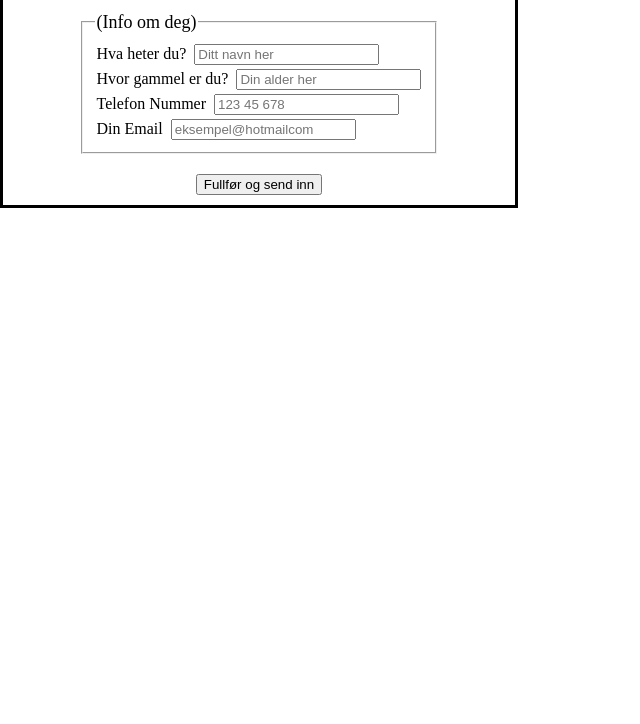
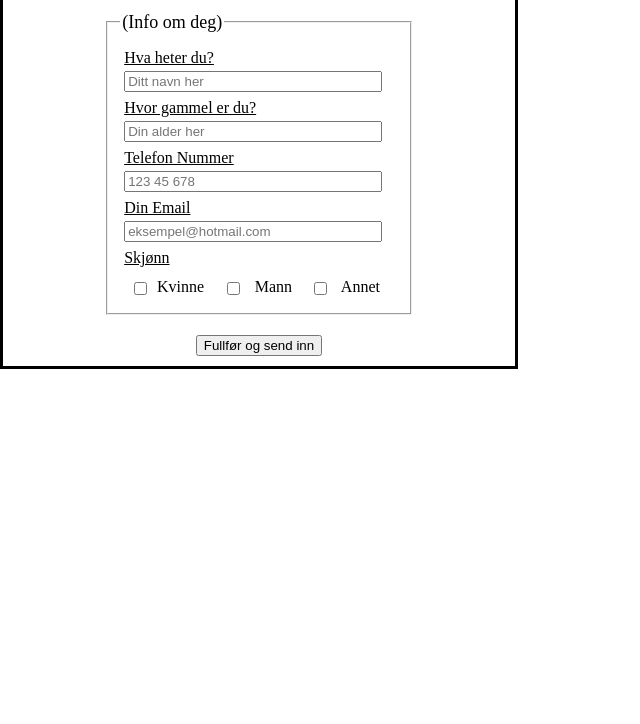
Before and after one commit to Martin-koder1/Kurs-Oppgave-8, a website: page index.html in a window 1280 px wide. Shown: the part 76-800 px from the top of the page, without its empty margins (0-640 px from the left). Drawn offline with Linux system fonts and the light colour scheme.

Commit message:
genderboxes

```diff
--- a/index.html
+++ b/index.html
@@ -29,11 +29,25 @@
         </div>
         <div>
           <label for="Email">Din Email</label>
-          <input type="text" id="Email" name="Email" placeholder="eksempel@hotmailcom"
+          <input type="text" id="Email" name="Email" placeholder="eksempel@hotmail.com"
           />
         </div>
+        <label for="Gender">Skjønn</label>
+        <div class=CheckBoxes>
+        <label class="GenderDecor">
+          <input type="checkbox" id="Female" name="Gender" value="Female" />
+          Kvinne
+        </label>
+        <label class="GenderDecor">
+          <input type="checkbox" id="Male" name="Gender" value="Male" />
+          Mann
+        </label>
+        <label class="GenderDecor">
+          <input type="checkbox" id="Other" name="Gender" value="Other" />
+          Annet
+        </label>
+        </div>
       </fieldset>
-
       <div class="CompleteButton">
         <button id="CompleteJob">Fullfør og send inn</button>
       </div>
--- a/script.js
+++ b/script.js
@@ -3,6 +3,10 @@ const YourName = document.querySelector('#WhoYou');
 const YourAge = document.querySelector('#Age')
 const YourNumber = document.querySelector('#PhoneNumber')
 const YourEmail = document.querySelector('#Email')
+
+const FemaleElement = document.querySelector("#Female")
+const MaleElement = document.querySelector("#Male")
+const OtherElement = document.querySelector("#Other")
 
 function submit(event) {
   event.preventDefault();
@@ -12,10 +16,23 @@ function submit(event) {
   const PersonNumber = PhoneNumber.value;
   const PersonEmail = YourEmail.value;
 
+  const GenderArray = [];
+
+  if (FemaleElement.checked === true) {
+    GenderArray.push(FemaleElement.value)
+  }
+  if (MaleElement.checked === true) {
+    GenderArray.push(MaleElement.value)
+  }
+  if (OtherElement.checked === true) {
+    GenderArray.push(OtherElement.value)
+  }
+
   console.log(FullName);
   console.log(PersonAge);
   console.log(PersonNumber);
   console.log(PersonEmail);
+  console.log(GenderArray);
 }
 
 CompleteJob.addEventListener('click', submit);
--- a/style.css
+++ b/style.css
@@ -14,10 +14,25 @@ legend {
 }
 
 label, input {
-  margin: 2px;
+  margin: 4px;
+  display: flex;
+  width: 90%;
 }
 
+label {
+  margin-top: 7px;
+  text-decoration: underline;
+}
 
+.CheckBoxes {
+  display: flex;
+  flex-direction: row;
+  width: 95%;
+}
+
+.GenderDecor {
+  text-decoration: none;
+}
 
 .CompleteButton {
   margin-top: 20px;
```
